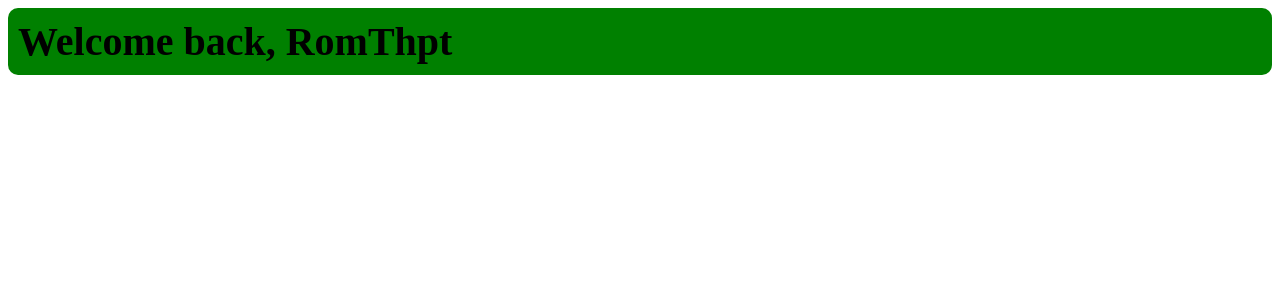
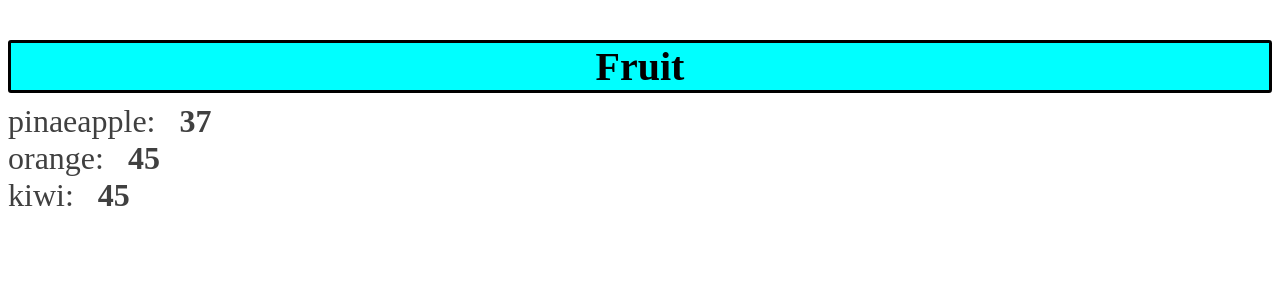
Before and after one commit to RomThpt/my-react-app, a React (Vite) app: page / in a window 1280 px wide. Shown: the top 300 px of the page. Built offline with nearby package versions, Linux system fonts and the light colour scheme.

Commit message:
feat: :sparkles: Using render list

```diff
--- a/src/App.jsx
+++ b/src/App.jsx
@@ -1,9 +1,21 @@
-import UserGreeting from "./UserGreeting";
+import List from "./List";
+function App() {
+    const fruits = [
+        { id: 1, name: "orange", calories: 45 },
+        { id: 2, name: "kiwi", calories: 45 },
+        { id: 3, name: "pinaeapple", calories: 37 },
+    ];
 
-function App() {
+    fruits.sort((a, b) => a.calories - b.calories);
+
+    const lowCalFruits = fruits.filter((fruit) => fruit.calories < 40);
     return (
         <>
-            <UserGreeting isLoggedIn={true} username="RomThpt"/>
+            {fruits.length > 0 ? (
+                <List items={fruits} category="Fruit" />
+            ) : (
+                <p>No fruits</p>
+            )}
         </>
     );
 }
--- /dev/null
+++ b/src/List.jsx
@@ -0,0 +1,28 @@
+import propTypes from 'prop-types';
+
+const List = (props) => {
+    const category = props.category;
+    const itemList = props.items;
+    const listItems = itemList.map((item) => (
+        <li key={item.id}>
+            {item.name}: &nbsp; <b>{item.calories}</b>
+        </li>
+    ));
+    return (
+        <>
+            <h3 className="list-category">{category}</h3>
+            <ul className="list-items">{listItems}</ul>
+        </>
+    );
+};
+
+List.propTypes = {
+    category: propTypes.string,
+    items: propTypes.arrayOf(propTypes.object)
+}
+List.defaultProps = {
+    category: "Items",
+    items: []
+}
+
+export default List;
--- a/src/UserGreeting.jsx
+++ /dev/null
@@ -1,21 +0,0 @@
-import propTypes from "prop-types";
-
-const UserGreeting = (props) => {
-    const welcomeMessage = (
-        <h2 className="welcome-msg">Welcome back, {props.username}</h2>
-    );
-    const loginPrompt = <h2 className="login-prompt">Please sign up.</h2>;
-
-    return props.isLoggedIn ? welcomeMessage : loginPrompt;
-};
-
-UserGreeting.propTypes = {
-    isLoggedIn: propTypes.bool,
-    username: propTypes.string,
-};
-
-UserGreeting.defaultProps = {
-    isLoggedIn: false,
-    username: "Guest",
-};
-export default UserGreeting;
--- a/src/index.css
+++ b/src/index.css
@@ -1,17 +1,22 @@
-.welcome-msg {
+.list-category {
     font-size: 2.5em;
-    background-color: green;
-    color: black;
-    padding: 10px;
-    border-radius: 10px;
-    margin: 0;
+    text-align: center;
+    margin-bottom: 10px;
+    padding: 0;
+    border: 3px solid #000;
+    border-radius: 3px;
+    background-color: aqua;
 }
 
-.login-prompt {
-    font-size: 2.5em;
-    background-color: red;
-    color: black;
-    padding: 10px;
-    border-radius: 10px;
+.list-items {
     margin: 0;
+    padding: 0;
+    font-size: 2em;
+    list-style: none;
+    color: hsl(0, 0%, 25%);
 }
+
+.list-items li:hover {
+    color: hsl(0, 0, 65%);
+    cursor: pointer;
+}
```
